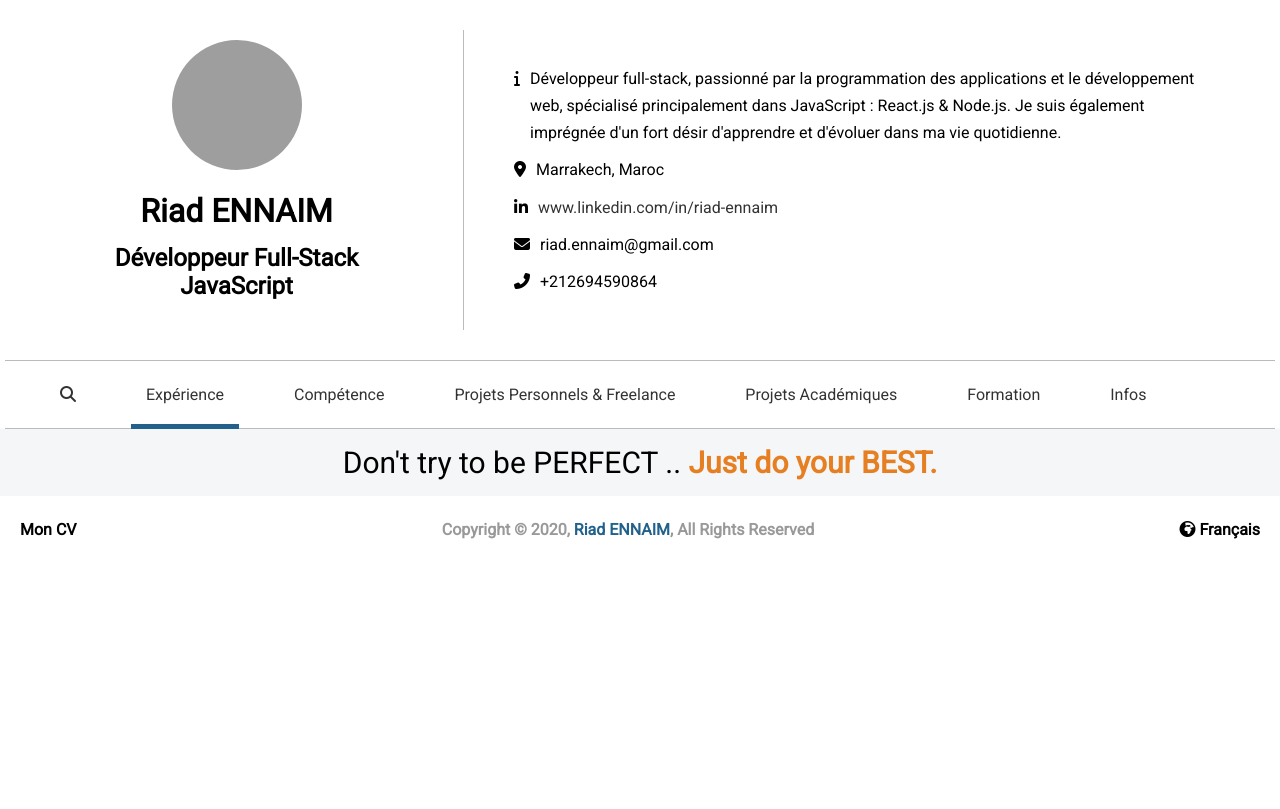
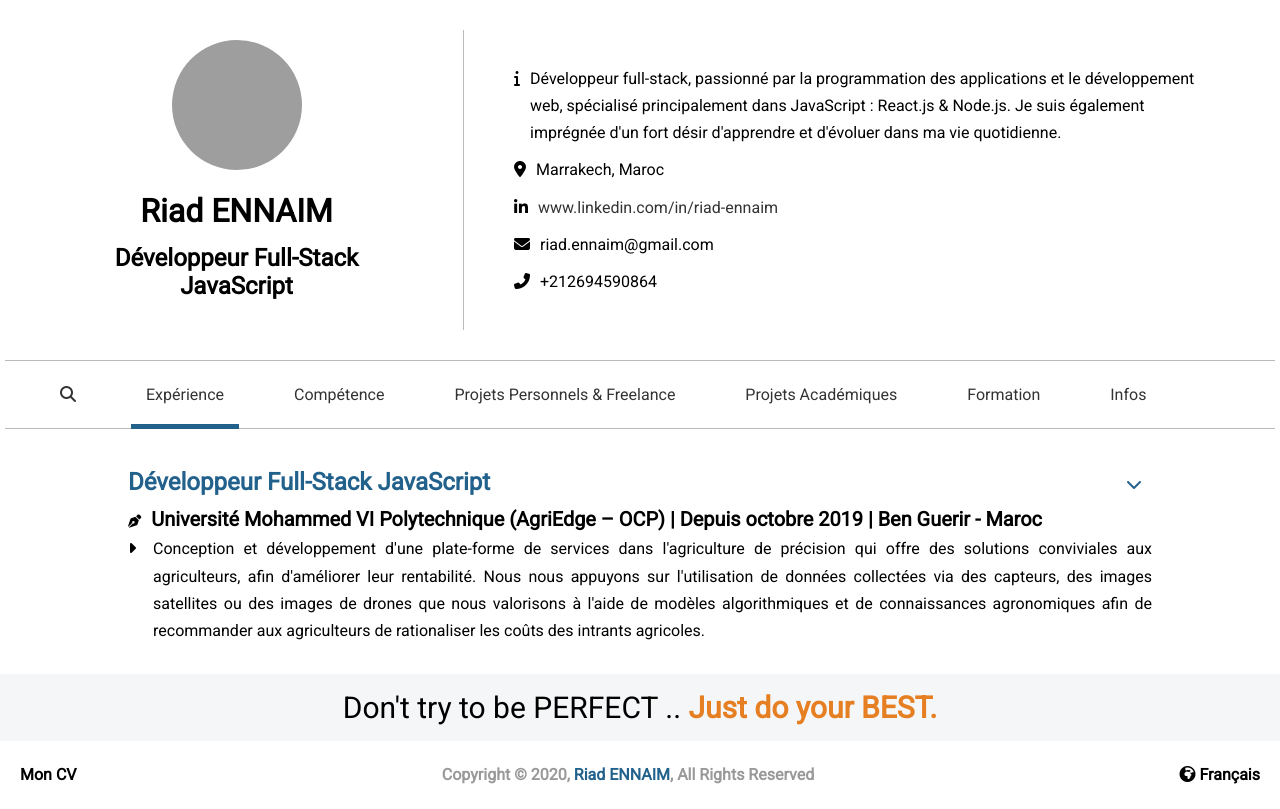
Before and after one commit to Riad-ENNAIM/cv, a React (Create React App) app: page / in a window 1280 px wide. Built offline with nearby package versions, Linux system fonts and the light colour scheme; grey boxes are pictures that could not be loaded; the HTML template or start-up script is replaced by a standard one.

Commit message:
Experience & Task Components

```diff
--- a/src/App.css
+++ b/src/App.css
@@ -119,7 +119,55 @@ a {
   background: #21618C
 }
 
+/* Experience */
+.experience {
+  padding: 30px 10%;
+}
 
+.experience .job-header {
+  display: flex;
+  justify-content: space-between;
+  align-items: baseline;
+  padding: 10px 10px 0 0 ;
+  color: #21618C;
+  cursor: pointer;
+}
+
+.experience .job-header:hover {
+  background: #fcfcfc;
+}
+
+.experience .job-header .job-title {
+  font-size: 1.5em;
+}
+
+.experience .job-description {
+  display: flex;
+  justify-content: flex-start;
+}
+
+.experience .job-description i {
+  margin-right: 10px;
+}
+
+.experience .job-description .job-company,
+.experience .job-description .job-date,
+.experience .job-description .job-location {
+  font-size: 1.5em;
+}
+
+.experience .tasks .task {
+  display: flex;
+  align-items: baseline;
+}
+
+.experience .tasks .task i {
+  margin-right: 17px;
+}
+
+.experience .tasks .task p {
+  text-align: justify;
+}
 
 
 
--- a/src/App.js
+++ b/src/App.js
@@ -1,6 +1,7 @@
 import React from 'react';
 
 import Header from './components/layout/Header';
+import Experience from './components/experience/Experience';
 import Footer from './components/layout/Footer';
 
 import './App.css';
@@ -9,6 +10,7 @@ const App = () => {
   return (
     <>
       <Header />
+      <Experience />
       <Footer />
     </>
   );
--- /dev/null
+++ b/src/components/experience/Experience.js
@@ -0,0 +1,28 @@
+import React from 'react';
+import Task from './Task';
+
+const Experience = () => {
+  return (
+    <div class="experience">
+      <div class="job-header">
+        <h3 class="job-title">Développeur Full-Stack JavaScript</h3>
+        <i class="fas fa-chevron-down"></i>
+      </div>
+
+      <div class="job-description">
+        <h5>
+          <i class="fas fa-pen-nib"></i>
+          <span class="job-company">Université Mohammed VI Polytechnique (AgriEdge – OCP) | </span>
+          <span class="job-date"> Depuis octobre 2019 | </span>
+          <span class="job-location"> Ben Guerir - Maroc</span>
+        </h5>
+      </div>
+
+      <div class="tasks">
+        <Task />
+      </div>
+    </div>
+  );
+}
+
+export default Experience;
--- /dev/null
+++ b/src/components/experience/Task.js
@@ -0,0 +1,17 @@
+import React from 'react';
+
+const Task = () => {
+  return (
+    <div className="task">
+      <i className="fas fa-caret-right"></i>
+      <p>
+        Conception et développement d'une plate-forme de services dans l'agriculture de précision qui offre des solutions conviviales aux agriculteurs,
+        afin d'améliorer leur rentabilité. Nous nous appuyons sur l'utilisation de données collectées via des capteurs, des images satellites ou des images
+        de drones que nous valorisons à l'aide de modèles algorithmiques et de connaissances agronomiques afin de recommander aux agriculteurs de rationaliser
+        les coûts des intrants agricoles.
+      </p>
+    </div>
+  );
+}
+
+export default Task;
```
